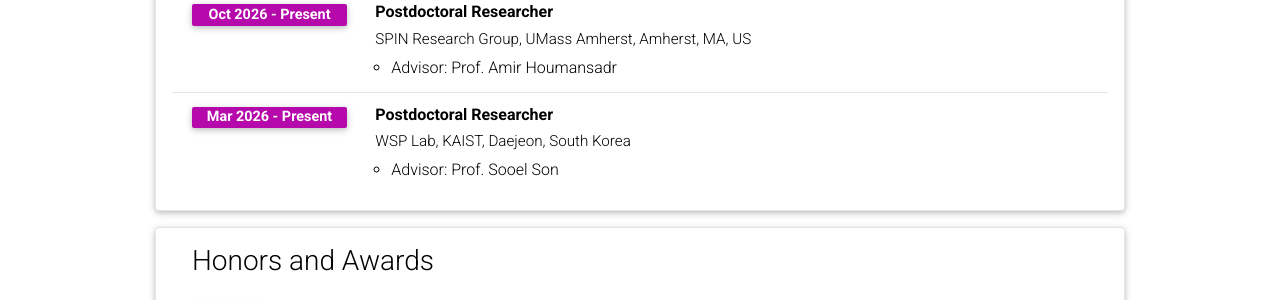
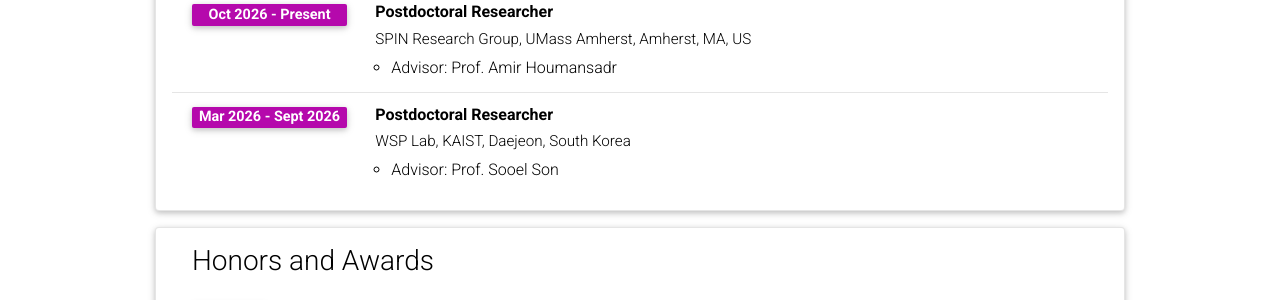
Before and after one commit to leeswimming/leeswimming.github.io, a Jekyll site: the page built from _pages/cv.md, in a window 1280 px wide and 900 px high, scrolled down 482 px. Shown: the part 152-452 px from the top of the window. Built offline with Jekyll 4.4.1, drawn with Linux system fonts in a browser that asks for light colours; comment, search, counter and statistics services are not loaded; a style sheet for code colours, icons or effects is not loaded.

Commit message:
Fix typo

```diff
--- a/_data/cv.yml
+++ b/_data/cv.yml
@@ -25,7 +25,7 @@
         - "Advisor: Prof. Amir Houmansadr"
     - title: Postdoctoral Researcher
       institution: WSP Lab, KAIST, Daejeon, South Korea
-      year: Mar 2026 - Present
+      year: Mar 2026 - Sept 2026
       description:
         - "Advisor: Prof. Sooel Son"
 
```
